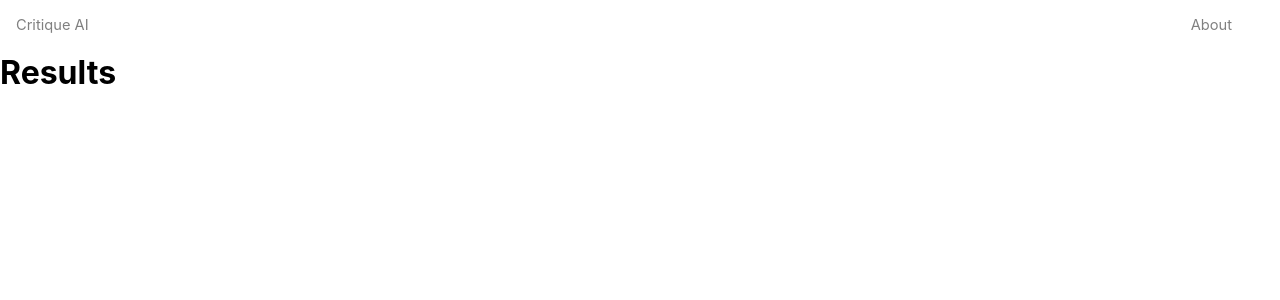
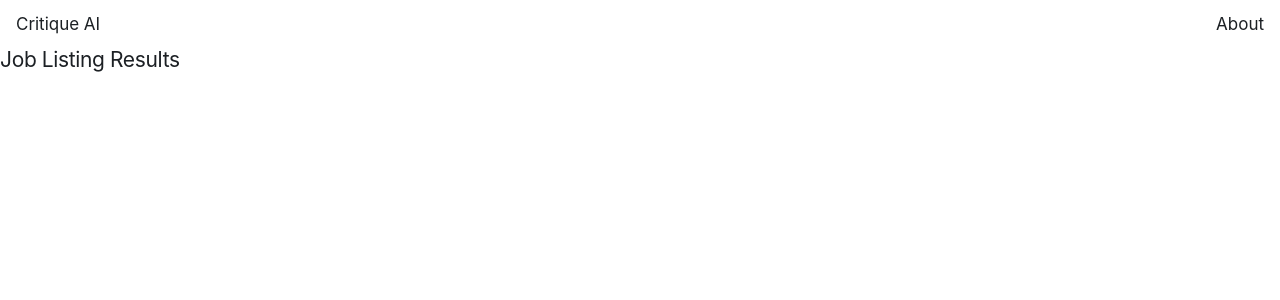
Before and after one commit to Pomegranate-Coding-Group/CritiqueAI, a Next.js app in the folder app/: page /results in a window 1280 px wide. Shown: the top 300 px of the page. Built offline with nearby package versions, Linux system fonts and the light colour scheme.

Commit message:
work on header and results page

```diff
--- a/app/components/Header.tsx
+++ b/app/components/Header.tsx
@@ -1,36 +1,38 @@
-import styles from '../styles/Header.module.css';
-import Link from 'next/link';
-import { useEffect, useState } from 'react';
-import cn from 'classnames';
+import styles from "../styles/Header.module.css";
+import Link from "next/link";
+import { useEffect, useState } from "react";
+import cn from "classnames";
+import { Flex, Text } from "./common";
 
-export default function Header({ }) {
-    const [scrolling, setScrolling] = useState(false)
-
+export default function Header({}) {
+  const [scrolling, setScrolling] = useState(false);
 
   useEffect(() => {
     window.addEventListener("scroll", handleScroll);
     // cleanup
     return () => {
       window.removeEventListener("scroll", handleScroll);
-        }
+    };
   }, []);
 
   const handleScroll = () => {
     setScrolling(window.scrollY > 40);
-    }
-    return <nav className={cn(styles.topBar, { [styles.scroll]: scrolling })}>
+  };
+  return (
+    <nav className={cn(styles.topBar, { [styles.scroll]: scrolling })}>
       <div className={styles.skip}>
         <a href="#main">Skip to Content</a>
       </div>
-        <ul className={styles.leftNav}>
-            <li>
-                Critique AI
-            </li>
-        </ul>
-        <ul className={styles.rightNav}>
-            <li>
+      <Flex justify="between">
+          <Flex gap="1">
+            <Text size="4">Critique AI</Text>
+          </Flex>
+          <Flex>
+            <Text size="4">
               <Link href="/about">About</Link>
-            </li>
-        </ul>
+            </Text>
+          </Flex>
+      </Flex>
     </nav>
+  );
 }
--- a/app/pages/results.tsx
+++ b/app/pages/results.tsx
@@ -1,4 +1,5 @@
 
+import { Text } from "@components/common";
 import Header from "@components/Header";
 import { TitleAndMetaTags } from "@components/TitleAndMetaTags";
 
@@ -7,7 +8,7 @@ export default function Results(){
         <TitleAndMetaTags />
         <Header />
         <main>
-            <h1>Results</h1>
+            <Text size="6" as="h1">Job Listing Results</Text>
         </main>
     </>
 }
```
Lines whose indentation alone changed are shown as unchanged.
